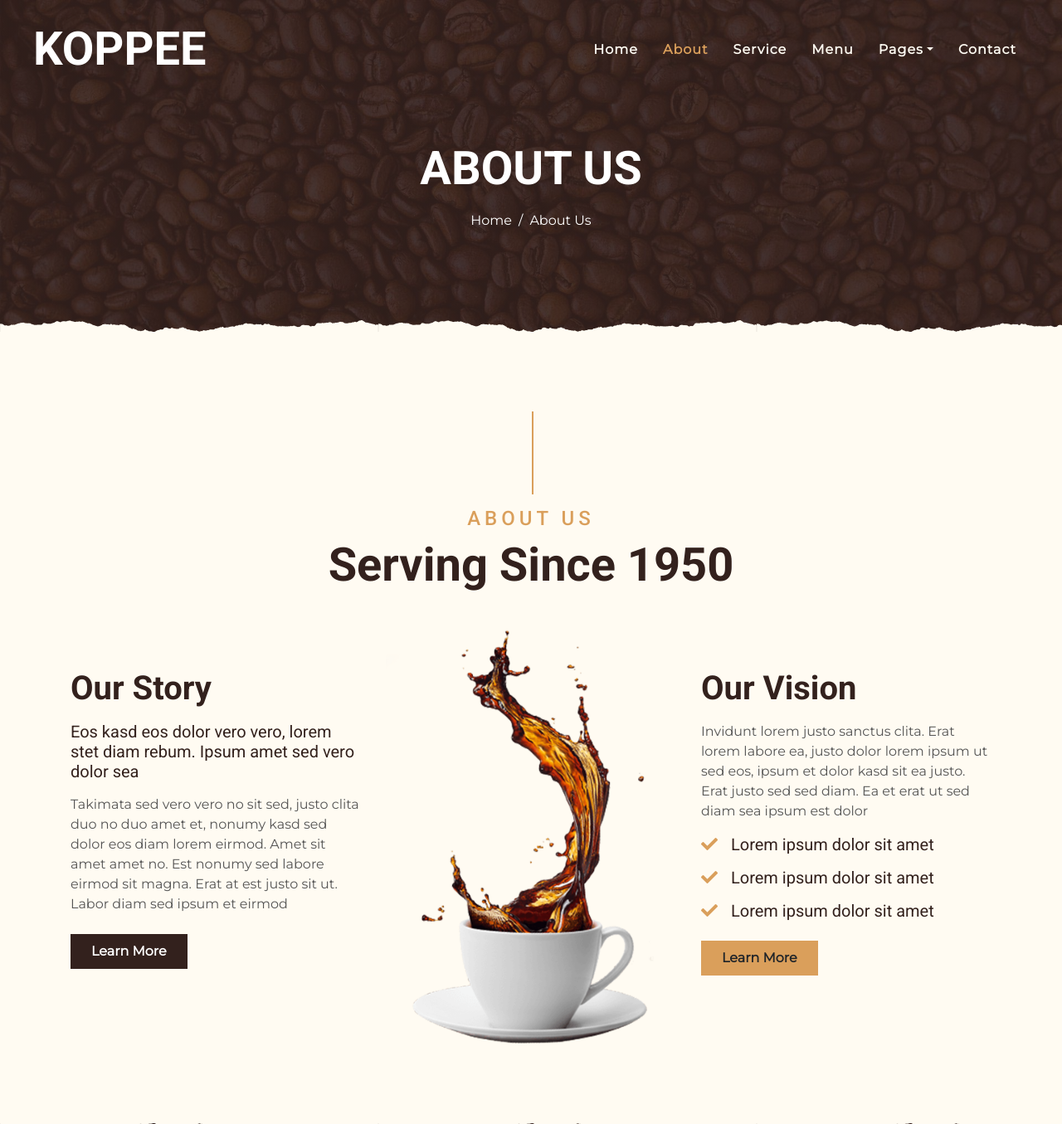
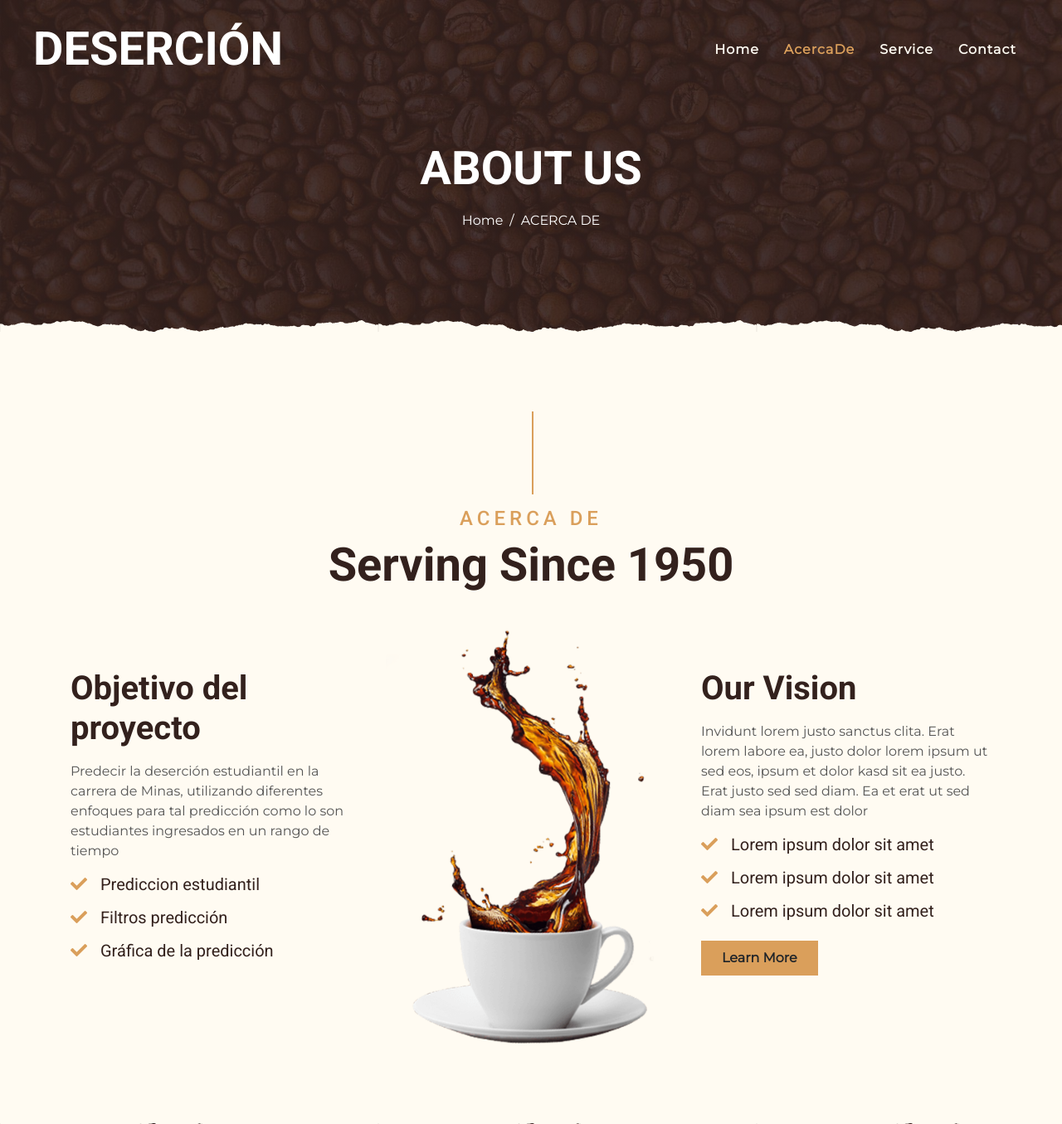
Before and after one commit to santigt11/PISCuartoCiclo, a Flask app: template templates/about.html in a window 1280 px wide. Shown: the top 1355 px of the page at 83% size. Run offline with Flask 3, Linux system fonts and the light colour scheme; the template is opened without the code that fills it, so the values that code supplies are empty; some libraries are stand-ins or nearby versions.

Commit message:
Diseño página acerca de

```diff
--- a/main.py
+++ b/main.py
@@ -33,5 +33,10 @@ def signin():
 def principal():
     return render_template('indexEstudiante.html')
 
+@app.route('/acercaDe')
+def informacion():
+    return render_template('about.html')
+
+
 if __name__ == '__main__':
     app.run(debug=True)
--- a/templates/about.html
+++ b/templates/about.html
@@ -3,7 +3,8 @@
 
 <head>
     <meta charset="utf-8">
-    <title>KOPPEE - Coffee Shop HTML Template</title>
+    <title>ACERCA DE</title>
+    <link rel="icon" href="../static/img/about-us-22.png" type="image/png">
     <meta content="width=device-width, initial-scale=1.0" name="viewport">
     <meta content="Free Website Template" name="keywords">
     <meta content="Free Website Template" name="description">
@@ -31,7 +32,7 @@
     <div class="container-fluid p-0 nav-bar">
         <nav class="navbar navbar-expand-lg bg-none navbar-dark py-3">
             <a href="index.html" class="navbar-brand px-lg-4 m-0">
-                <h1 class="m-0 display-4 text-uppercase text-white">KOPPEE</h1>
+                <h1 class="m-0 display-4 text-uppercase text-white">DESERCIÓN</h1>
             </a>
             <button type="button" class="navbar-toggler" data-toggle="collapse" data-target="#navbarCollapse">
                 <span class="navbar-toggler-icon"></span>
@@ -39,16 +40,8 @@
             <div class="collapse navbar-collapse justify-content-between" id="navbarCollapse">
                 <div class="navbar-nav ml-auto p-4">
                     <a href="index.html" class="nav-item nav-link">Home</a>
-                    <a href="about.html" class="nav-item nav-link active">About</a>
+                    <a href="about.html" class="nav-item nav-link active">AcercaDe</a>
                     <a href="service.html" class="nav-item nav-link">Service</a>
-                    <a href="menu.html" class="nav-item nav-link">Menu</a>
-                    <div class="nav-item dropdown">
-                        <a href="#" class="nav-link dropdown-toggle" data-toggle="dropdown">Pages</a>
-                        <div class="dropdown-menu text-capitalize">
-                            <a href="reservation.html" class="dropdown-item">Reservation</a>
-                            <a href="testimonial.html" class="dropdown-item">Testimonial</a>
-                        </div>
-                    </div>
                     <a href="contact.html" class="nav-item nav-link">Contact</a>
                 </div>
             </div>
@@ -64,7 +57,7 @@
             <div class="d-inline-flex mb-lg-5">
                 <p class="m-0 text-white"><a class="text-white" href="">Home</a></p>
                 <p class="m-0 text-white px-2">/</p>
-                <p class="m-0 text-white">About Us</p>
+                <p class="m-0 text-white">ACERCA DE</p>
             </div>
         </div>
     </div>
@@ -75,15 +68,16 @@
     <div class="container-fluid py-5">
         <div class="container">
             <div class="section-title">
-                <h4 class="text-primary text-uppercase" style="letter-spacing: 5px;">About Us</h4>
+                <h4 class="text-primary text-uppercase" style="letter-spacing: 5px;">Acerca De</h4>
                 <h1 class="display-4">Serving Since 1950</h1>
             </div>
             <div class="row">
                 <div class="col-lg-4 py-0 py-lg-5">
-                    <h1 class="mb-3">Our Story</h1>
-                    <h5 class="mb-3">Eos kasd eos dolor vero vero, lorem stet diam rebum. Ipsum amet sed vero dolor sea</h5>
-                    <p>Takimata sed vero vero no sit sed, justo clita duo no duo amet et, nonumy kasd sed dolor eos diam lorem eirmod. Amet sit amet amet no. Est nonumy sed labore eirmod sit magna. Erat at est justo sit ut. Labor diam sed ipsum et eirmod</p>
-                    <a href="" class="btn btn-secondary font-weight-bold py-2 px-4 mt-2">Learn More</a>
+                    <h1 class="mb-3">Objetivo del proyecto</h1>
+                    <p>Predecir la deserción estudiantil en la carrera de Minas, utilizando diferentes enfoques para tal predicción como lo son estudiantes ingresados en un rango de tiempo</p>
+                    <h5 class="mb-3"><i class="fa fa-check text-primary mr-3"></i>Prediccion estudiantil</h5>
+                    <h5 class="mb-3"><i class="fa fa-check text-primary mr-3"></i>Filtros predicción</h5>
+                    <h5 class="mb-3"><i class="fa fa-check text-primary mr-3"></i>Gráfica de la predicción</h5>
                 </div>
                 <div class="col-lg-4 py-5 py-lg-0" style="min-height: 500px;">
                     <div class="position-relative h-100">
```
Also changed, not shown: templates/indexEstudiante.html (+8 -7 lines), static/img/about-us-22.png (added), static/img/e32798b4577cf67fc9e7da2c3fa82894.jpg (deleted).
